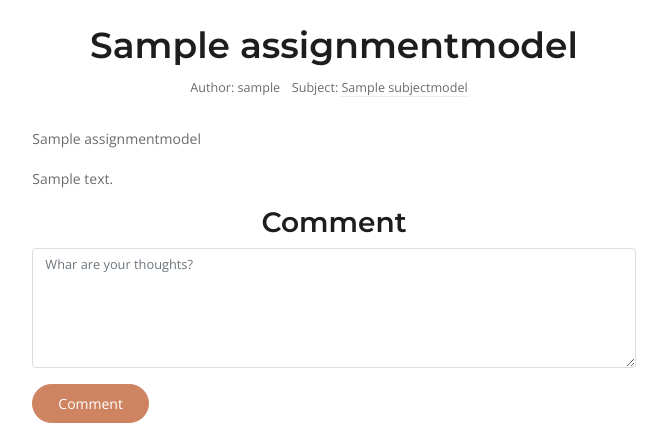
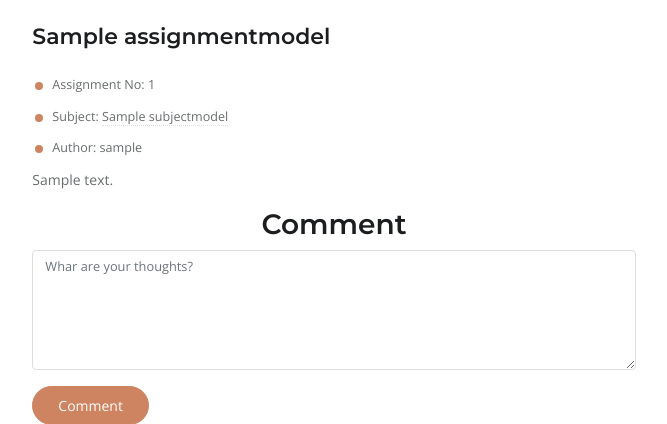
Before and after one commit to bhosalepranil16/AssignmentsHelpUI, a Django app: a page that uses Assignment/templates/Assignment/assignment-detail.html in a window 1280 px wide. Shown: the part 71-495 px from the top of the page, without its empty margins (116-783 px from the left). Run offline with Django 4.2, Linux system fonts and the light colour scheme; tables that the repository leaves empty hold one stand-in row (values such as "Sample post"); some libraries are stand-ins or nearby versions.

Commit message:
UI Changes

```diff
--- a/Assignment/templates/Assignment/assignment-detail.html
+++ b/Assignment/templates/Assignment/assignment-detail.html
@@ -1,7 +1,7 @@
 {% extends 'base.html' %}
 
 {% block title %}
-    Assignments Help
+    {{ assignment.question }} | Assignments Help
 {% endblock %}
 
 {% block content %}
@@ -10,20 +10,20 @@
         <div class="row">
             <div class="col-lg-8">
                 <article class="row my-4">
-                    <div class="col-lg-10 mx-auto mb-4">
-                        <h1 class="h2 text-center">{{ assignment.name }}</h1>
-                        <ul class="list-inline post-meta mb-1 text-center">
-                            <li class="list-inline-item">
-                                Author: {{ assignment.author.username }}
-                            </li>
-                            <li class="list-inline-item">
-                                Subject: <a href="{% url 'subject_detail_view' subject.slug %}">{{ subject.name }}</a>
-                            </li>
-                        </ul>
-                    </div>
                     <div class="col-lg-10 mx-auto">
                         <div class="content">
-                            <p>{{ assignment.question }}</p>
+                            <h1 class="h4">{{ assignment.question }}</h1>
+                            <ul class="post-meta mb-1 mt-4">
+                                <li>
+                                    Assignment No: {{ assignment.assignment_no }}
+                                </li>
+                                <li>
+                                    Subject: <a href="{% url 'subject_detail_view' subject.slug %}">{{ subject.name }}</a>
+                                </li>
+                                <li>
+                                    Author: {{ assignment.author.username }}
+                                </li>
+                            </ul>
                         </div>
                         <script src="{{ assignment.codes }}"></script>
 {#                        {% if output_screenshots|length > 0 %}#}
--- a/Course/templates/Course/course-detail.html
+++ b/Course/templates/Course/course-detail.html
@@ -1,7 +1,7 @@
 {% extends 'base.html' %}
 
 {% block title %}
-    Assignments Help
+    {{ course.name }} | Assignments Help
 {% endblock %}
 
 {% block content %}
--- a/Subject/templates/Subject/includes/assignment-article.html
+++ b/Subject/templates/Subject/includes/assignment-article.html
@@ -1,11 +1,8 @@
 <article class="row border-bottom p-2 m-2">
     <div class="col-12">
         <h3 class="h5">
-                  <a class="post-title" href="{% url 'assignment_detail_view' assignment.slug %}"
-                    >{{ assignment.name }}</a
-                  >
+            <a class="post-title" href="{% url 'assignment_detail_view' assignment.slug %}">{{ assignment.question }}</a>
         </h3>
-                <p>{{ assignment.question }}</p>
         <a href="{% url 'assignment_detail_view' assignment.slug %}" class="btn btn-outline-primary">Lets See Code</a>
     </div>
 </article>
--- a/Subject/templates/Subject/subject-detail.html
+++ b/Subject/templates/Subject/subject-detail.html
@@ -1,12 +1,12 @@
 {% extends 'base.html' %}
 
 {% block title %}
-    Assignments Help
+    {{ subject.name }} ({{ subject.subject_code }}) | Assignments Help
 {% endblock %}
 
 {% block content %}
-    <h2 class="text-center my-2">{{ subject.name }} - {{ subject.subject_code }}</h2>
-    <h3 class="text-center">Assignments</h3>
+    <h1 class="h2 text-center my-2">{{ subject.name }} ({{ subject.subject_code }})</h1>
+    <h2 class="h3 text-center">Assignments</h2>
 	<div class="container">
 		<div class="row">
 			<div class="col-lg-8 mt-3 mb-lg-0">
--- a/University/templates/University/universities.html
+++ b/University/templates/University/universities.html
@@ -1,7 +1,7 @@
 {% extends 'base.html' %}
 
 {% block title %}
-    Assignments Help
+    Universities | Assignments Help
 {% endblock %}
 
 {% block content %}
--- a/University/templates/University/university-detail.html
+++ b/University/templates/University/university-detail.html
@@ -1,7 +1,7 @@
 {% extends 'base.html' %}
 
 {% block title %}
-    Assignments Help
+    {{ university.name }} | Assignments Help
 {% endblock %}
 
 {% block content %}
```
Lines whose indentation alone changed are shown as unchanged.
